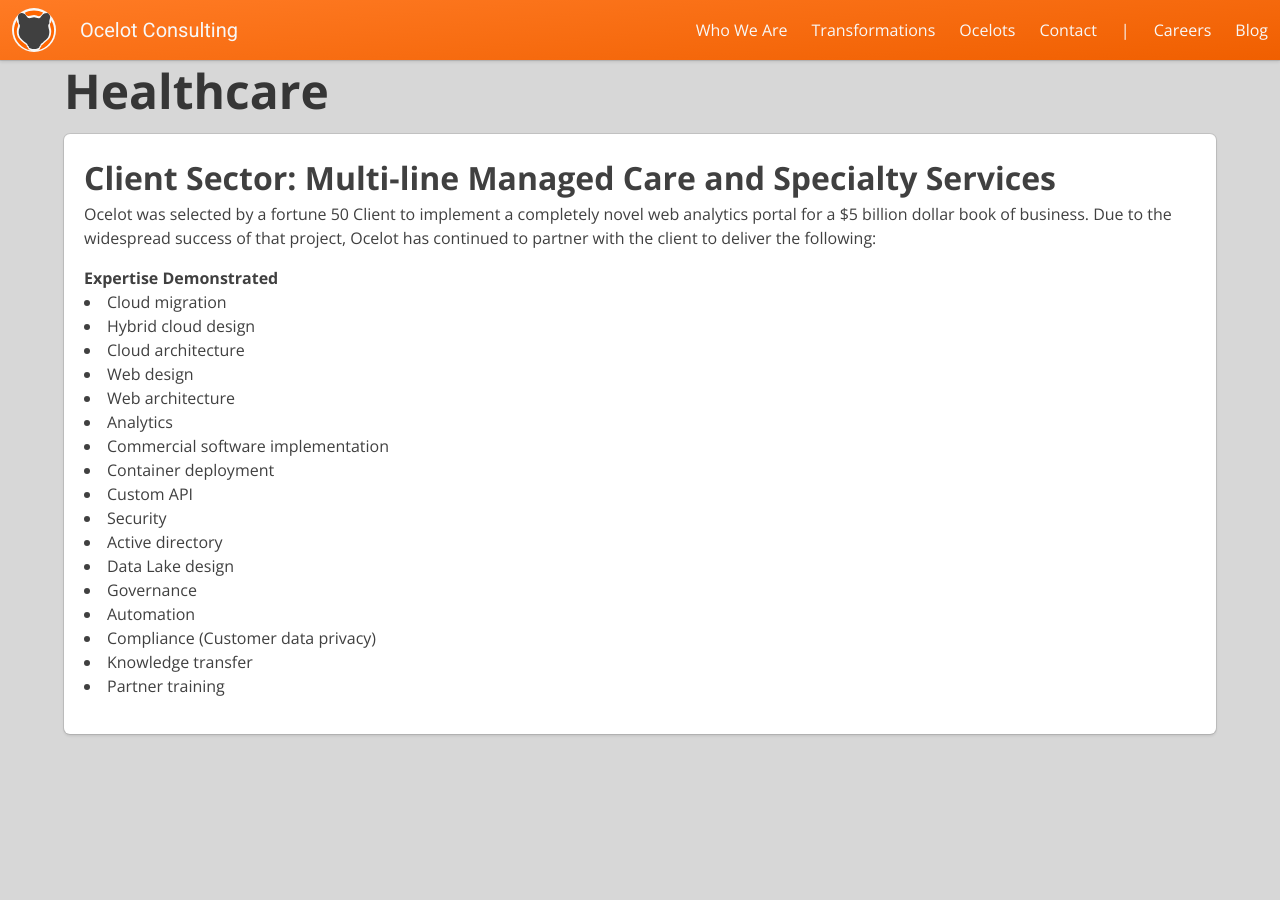
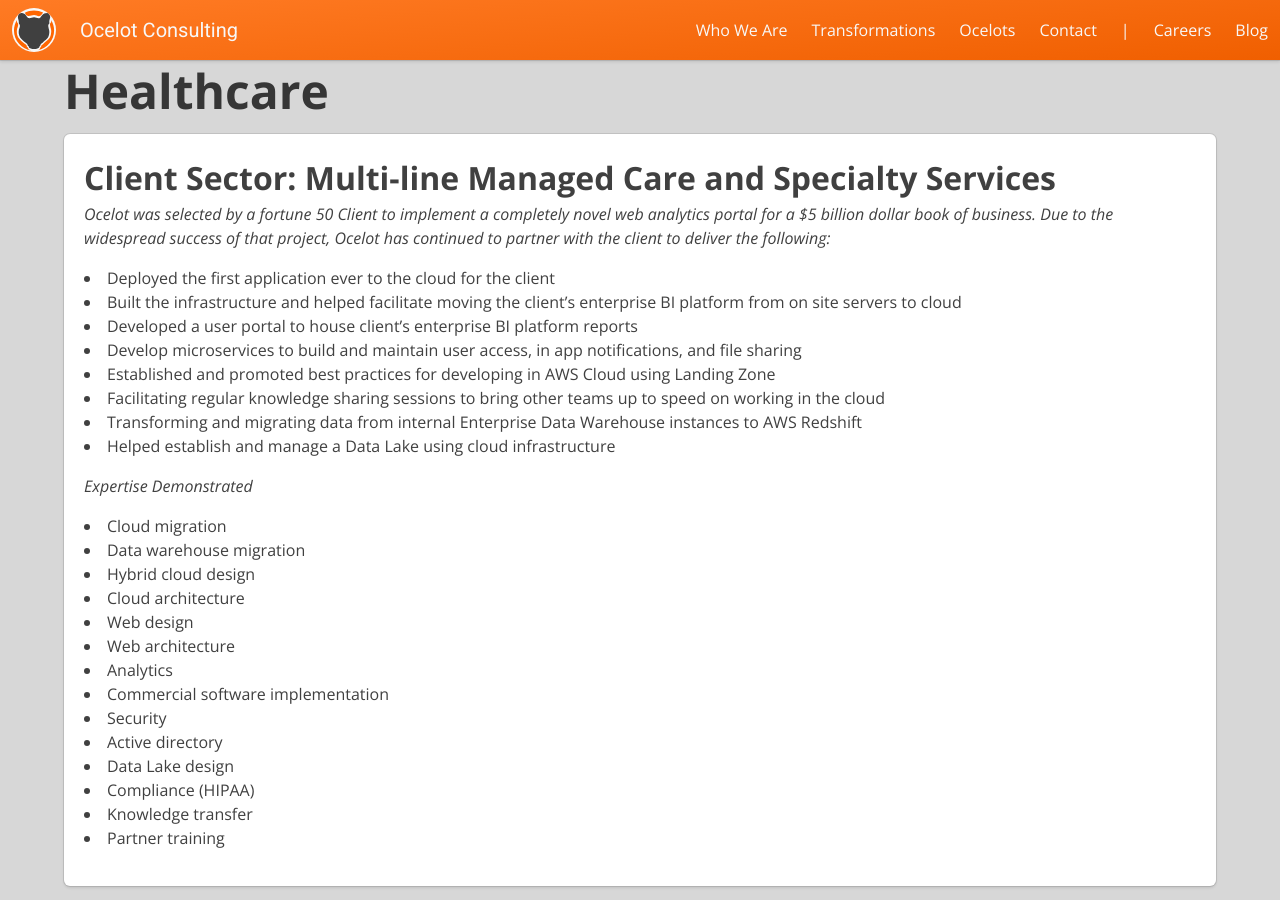
Before and after one commit to ocelotconsulting/ocelot.github.io, a Jekyll site: the page built from web_content/healthcare.md, in a window 1280 px wide. Built offline with Jekyll 4.4.1, drawn with Linux system fonts in a browser that asks for light colours.

Commit message:
main page edit

```diff
--- a/web_content/healthcare.md
+++ b/web_content/healthcare.md
@@ -5,24 +5,31 @@
 
 ## Client Sector: Multi-line Managed Care and Specialty Services
 
-Ocelot was selected by a fortune 50 Client to implement a completely novel web analytics portal for a $5 billion dollar book of business.  Due to the widespread success of that project, Ocelot has continued to partner with the client to deliver the following:
+*Ocelot was selected by a fortune 50 Client to implement a completely novel web analytics portal for a $5 billion dollar book of business.  Due to the widespread success of that project, Ocelot has continued to partner with the client to deliver the following:*
 
-### Expertise Demonstrated
+- Deployed the first application ever to the cloud for the client
+- Built the infrastructure and helped facilitate moving the client's enterprise BI platform from on site servers to cloud
+- Developed a user portal to house client's enterprise BI platform reports
+- Develop microservices to build and maintain user access, in app notifications, and file sharing
+- Established and promoted best practices for developing in AWS Cloud using Landing Zone
+- Facilitating regular knowledge sharing sessions to bring other teams up to speed on working in the cloud
+- Transforming and migrating data from internal Enterprise Data Warehouse instances to AWS Redshift
+- Helped establish and manage a Data Lake using cloud infrastructure
+
+
+*Expertise Demonstrated*
 
 - Cloud migration
+- Data warehouse migration
 - Hybrid cloud design
 - Cloud architecture
 - Web design
 - Web architecture
 - Analytics
 - Commercial software implementation
-- Container deployment
-- Custom API
 - Security
 - Active directory
 - Data Lake design
-- Governance
-- Automation
-- Compliance (Customer data privacy)
+- Compliance (HIPAA)
 - Knowledge transfer
 - Partner training
```
Also changed, not shown: web_content/client_success_main.md (renamed from web_content/customer_success.md).
